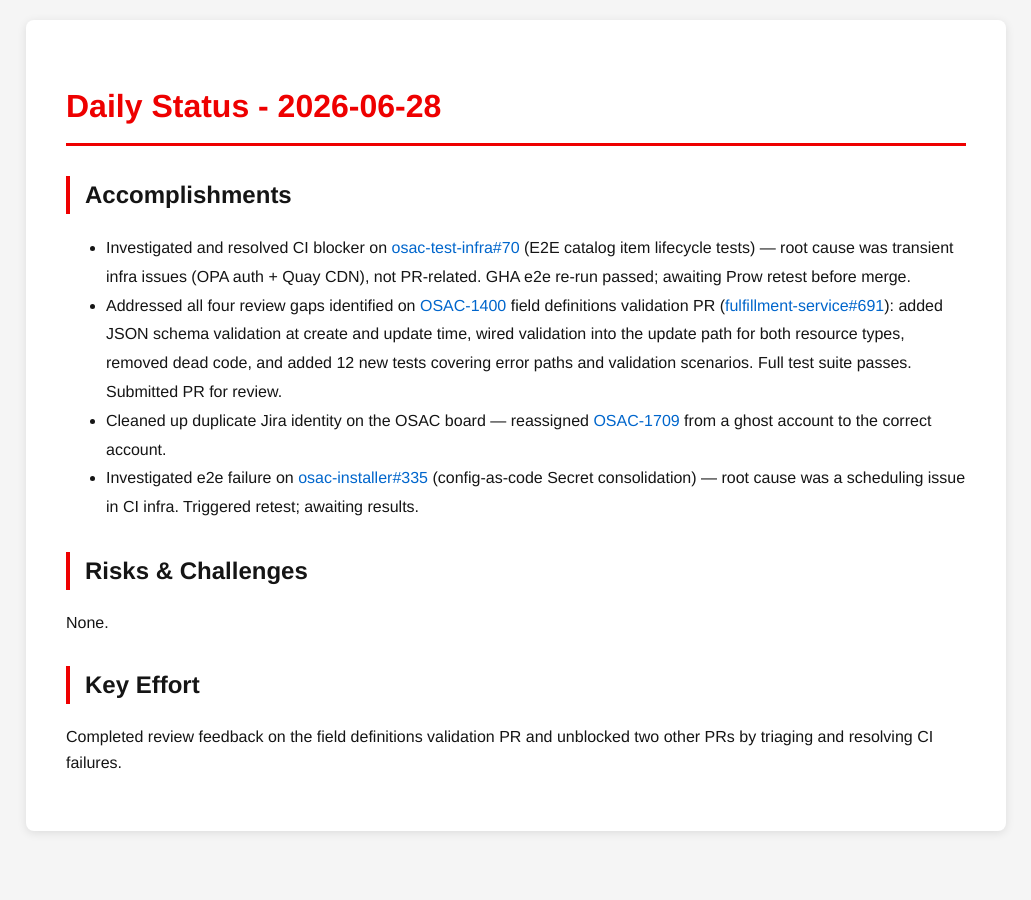
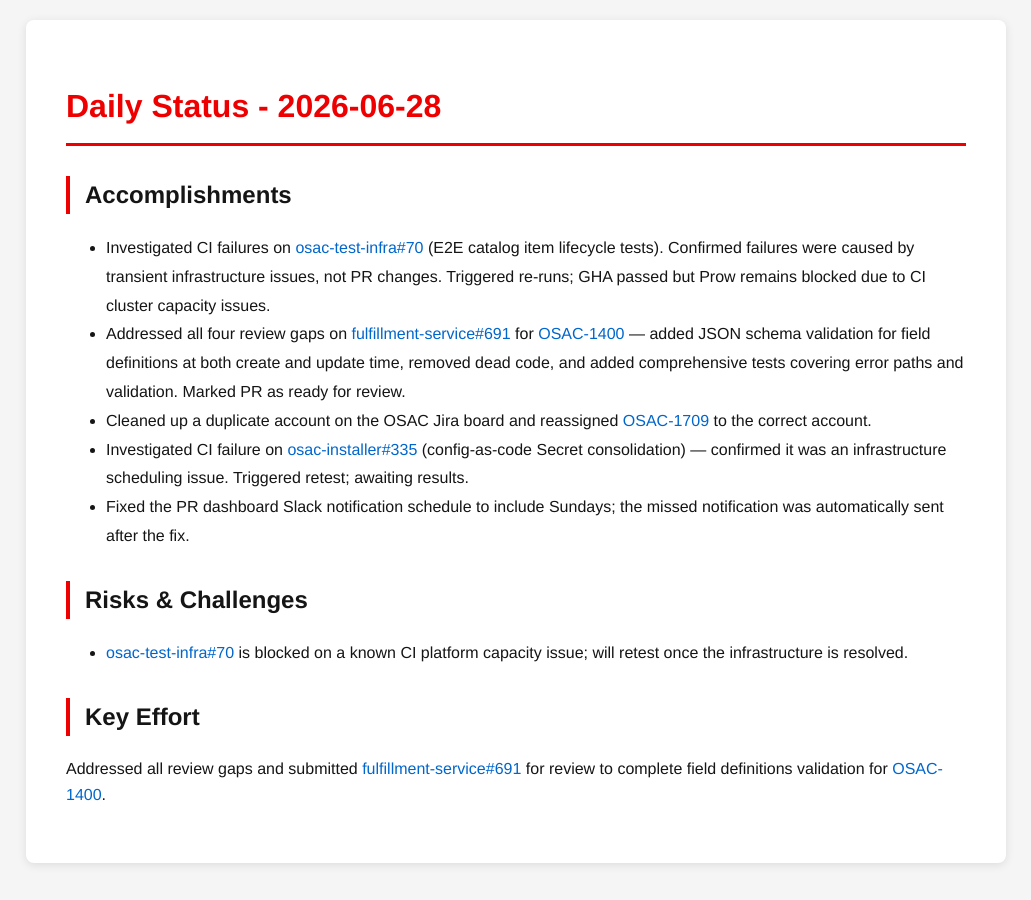
Before and after one commit to tzvatot/daily-status, a Jekyll site: the page built from 2026-06-28.md, in a window 1280 px wide. Shown: the whole page, without its empty margins (124-1155 px from the left). Built offline with Jekyll 4.4.1, drawn with Linux system fonts in a browser that asks for light colours.

Commit message:
Daily status update - 2026-06-28

```diff
--- a/2026-06-28.md
+++ b/2026-06-28.md
@@ -7,13 +7,14 @@
 # Daily Status - 2026-06-28
 
 ## Accomplishments
-- Investigated and resolved CI blocker on [osac-test-infra#70](https://github.com/osac-project/osac-test-infra/pull/70) (E2E catalog item lifecycle tests) — root cause was transient infra issues (OPA auth + Quay CDN), not PR-related. GHA e2e re-run passed; awaiting Prow retest before merge.
-- Addressed all four review gaps identified on [OSAC-1400](https://redhat.atlassian.net/browse/OSAC-1400) field definitions validation PR ([fulfillment-service#691](https://github.com/osac-project/fulfillment-service/pull/691)): added JSON schema validation at create and update time, wired validation into the update path for both resource types, removed dead code, and added 12 new tests covering error paths and validation scenarios. Full test suite passes. Submitted PR for review.
-- Cleaned up duplicate Jira identity on the OSAC board — reassigned [OSAC-1709](https://redhat.atlassian.net/browse/OSAC-1709) from a ghost account to the correct account.
-- Investigated e2e failure on [osac-installer#335](https://github.com/osac-project/osac-installer/pull/335) (config-as-code Secret consolidation) — root cause was a scheduling issue in CI infra. Triggered retest; awaiting results.
+- Investigated CI failures on [osac-test-infra#70](https://github.com/osac-project/osac-test-infra/pull/70) (E2E catalog item lifecycle tests). Confirmed failures were caused by transient infrastructure issues, not PR changes. Triggered re-runs; GHA passed but Prow remains blocked due to CI cluster capacity issues.
+- Addressed all four review gaps on [fulfillment-service#691](https://github.com/osac-project/fulfillment-service/pull/691) for [OSAC-1400](https://redhat.atlassian.net/browse/OSAC-1400) — added JSON schema validation for field definitions at both create and update time, removed dead code, and added comprehensive tests covering error paths and validation. Marked PR as ready for review.
+- Cleaned up a duplicate account on the OSAC Jira board and reassigned [OSAC-1709](https://redhat.atlassian.net/browse/OSAC-1709) to the correct account.
+- Investigated CI failure on [osac-installer#335](https://github.com/osac-project/osac-installer/pull/335) (config-as-code Secret consolidation) — confirmed it was an infrastructure scheduling issue. Triggered retest; awaiting results.
+- Fixed the PR dashboard Slack notification schedule to include Sundays; the missed notification was automatically sent after the fix.
 
 ## Risks & Challenges
-None.
+- [osac-test-infra#70](https://github.com/osac-project/osac-test-infra/pull/70) is blocked on a known CI platform capacity issue; will retest once the infrastructure is resolved.
 
 ## Key Effort
-Completed review feedback on the field definitions validation PR and unblocked two other PRs by triaging and resolving CI failures.
+Addressed all review gaps and submitted [fulfillment-service#691](https://github.com/osac-project/fulfillment-service/pull/691) for review to complete field definitions validation for [OSAC-1400](https://redhat.atlassian.net/browse/OSAC-1400).
```
